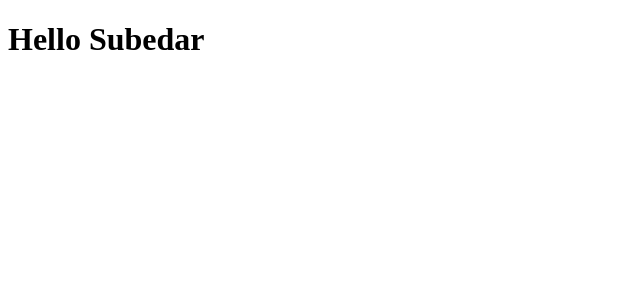
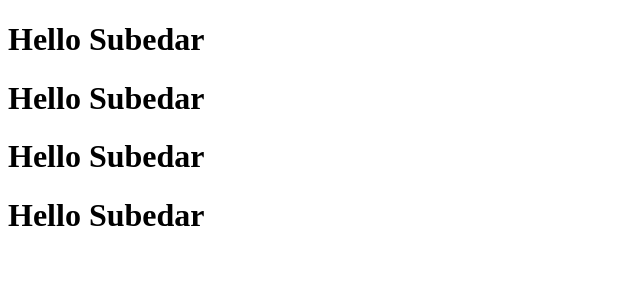
Before and after one commit to SUBE007/ReactSelfLearning, a React (Create React App) app: page / in a window 1280 px wide. Shown: the top 300 px of the page, without its empty margins (0-640 px from the left). Built offline with nearby package versions, Linux system fonts and the light colour scheme.

Commit message:
[SUBE007]Refactored  One Component pass to another then sent for render and showing the output Student independent compo

```diff
--- a/src/App.js
+++ b/src/App.js
@@ -1,9 +1,12 @@
  import React from "react";
  import Student from "./Student";
-
+ //these component Student are independent
  const App =()=>{
    return(
      <div>
+       <Student />
+       <Student />
+       <Student />
        <Student />
       </div>
    );
```
